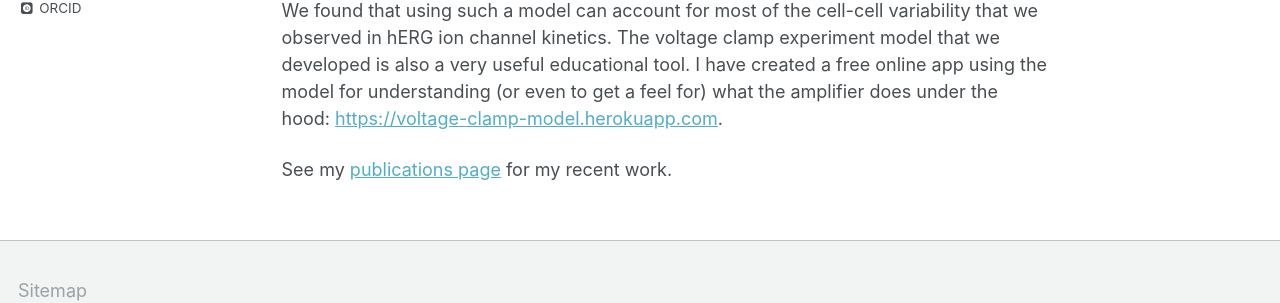
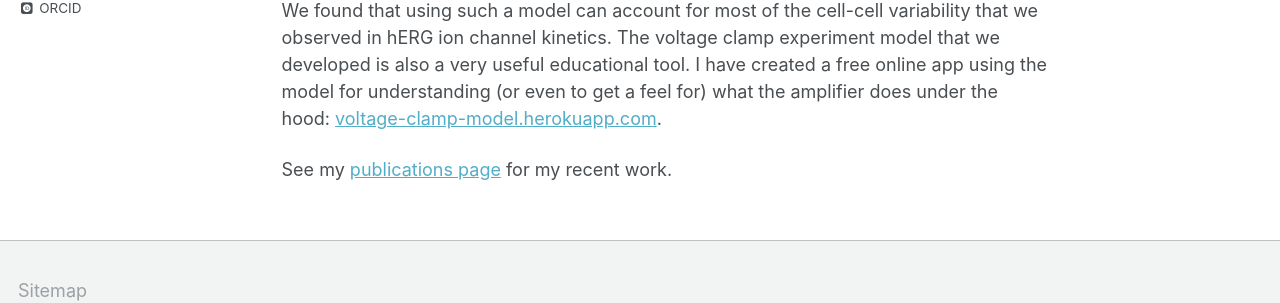
Before and after one commit to chonlei/chonlei.github.io, a Jekyll site: the page built from _pages/about.md, in a window 1280 px wide and 1087 px high. Shown: the part 692-995 px from the top of the window. Built offline with Jekyll 4.4.1, drawn with Linux system fonts in a browser that asks for light colours; some web fonts are replaced.

Commit message:
Use cleaner url

```diff
--- a/_pages/about.md
+++ b/_pages/about.md
@@ -26,6 +26,6 @@ To answer that question, I, together with [Gary Mirams](https://www.nottingham.a
 We found that using such a model can account for most of the cell-cell variability that we observed in hERG ion channel kinetics.
 The voltage clamp experiment model that we developed is also a very useful educational tool.
 I have created a free online app using the model for understanding (or even to get a feel for) what the amplifier does under the hood:
-<https://voltage-clamp-model.herokuapp.com>.
+[voltage-clamp-model.herokuapp.com](https://voltage-clamp-model.herokuapp.com/).
 
 See my [publications page]({{ base_path }}/publications) for my recent work.
```
